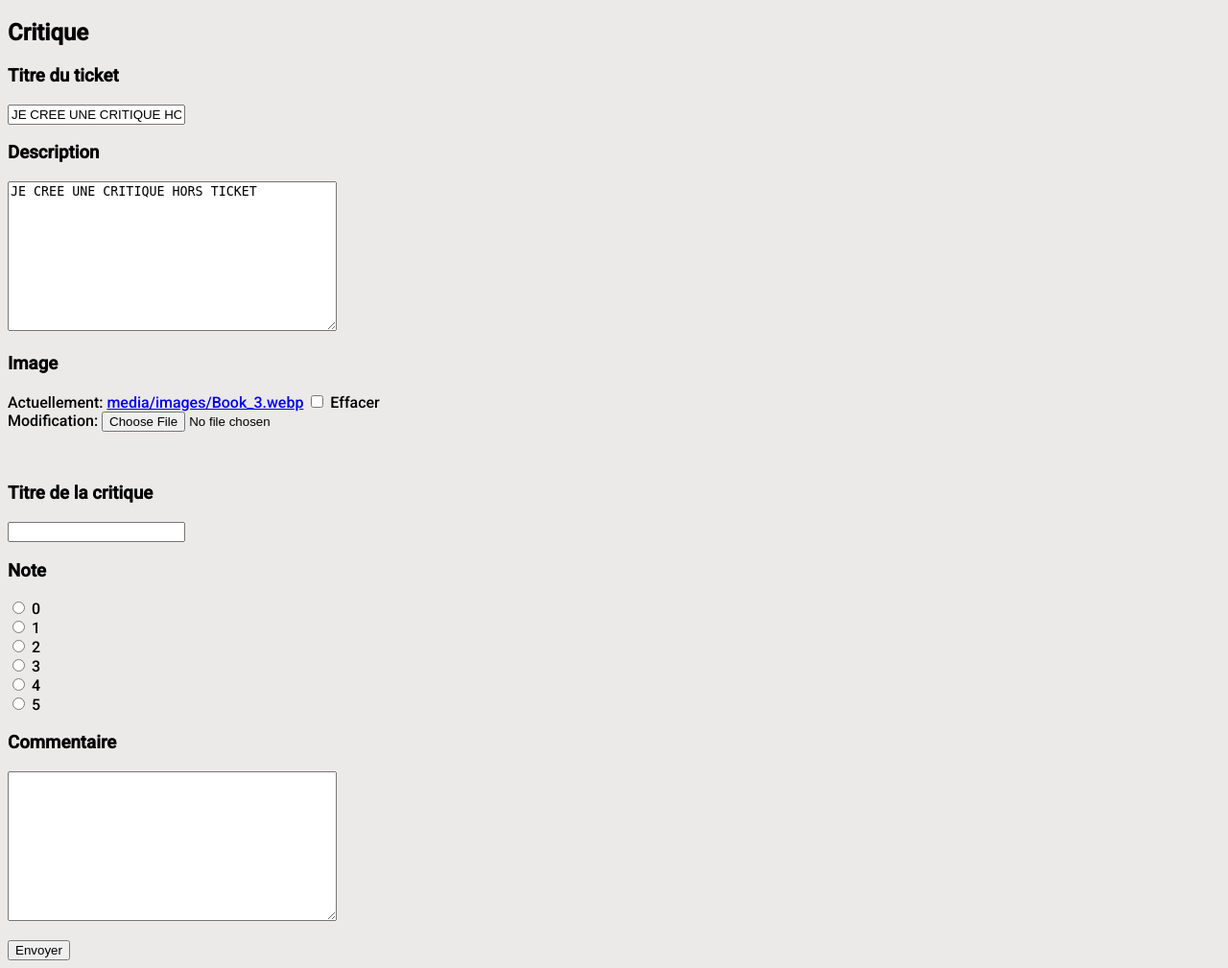
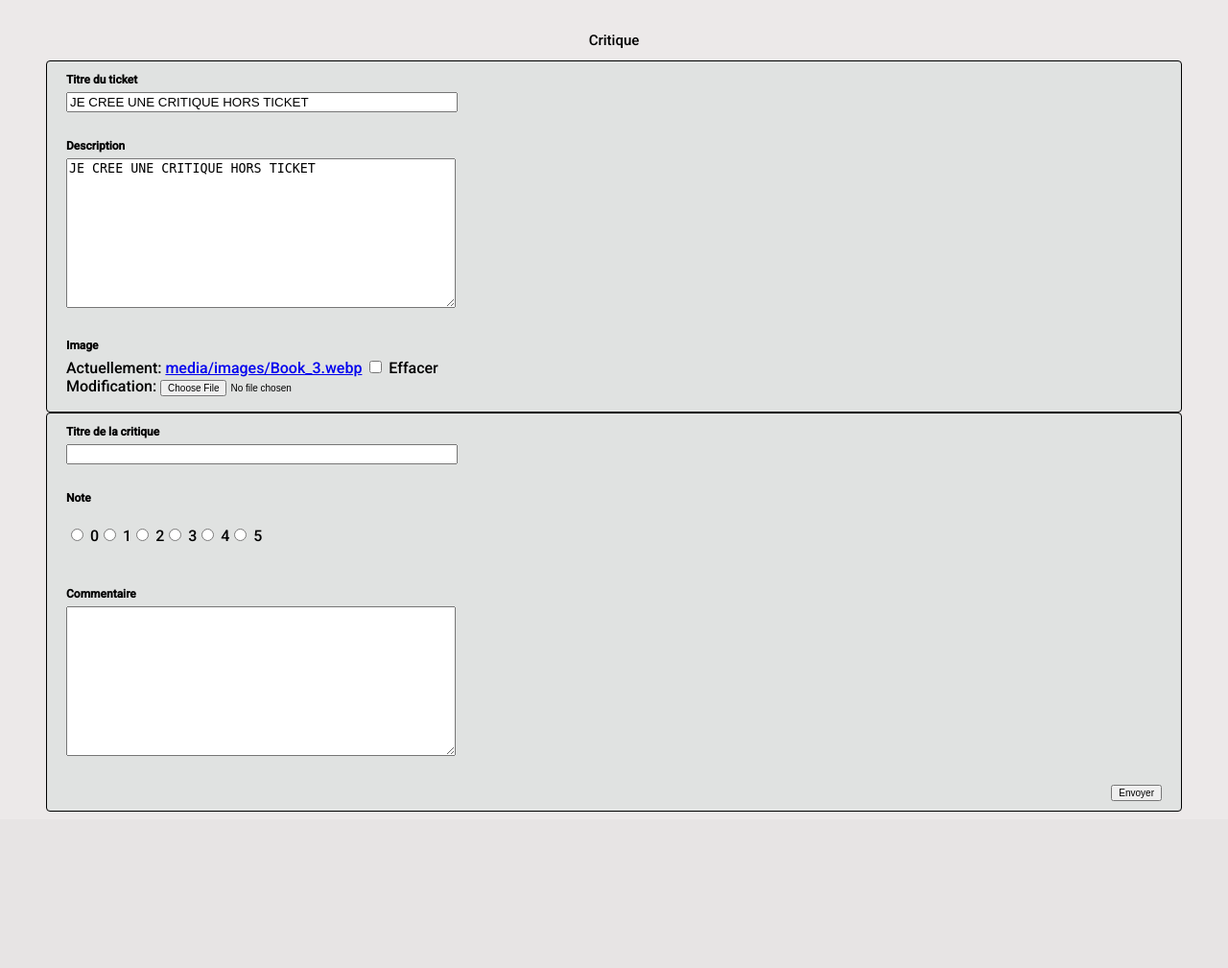
Before and after one commit to TrkSdi/P09_OC_LITReview_Django, a Django app: page /feed/ticket/8/ in a window 1280 px wide. Shown: the part 46-1055 px from the top of the page at 96% size. After the commit the page ends 892 px from the top, so only its background shows below. Run offline with Django 4.2, Linux system fonts and the light colour scheme; a user stored in the database is signed in; data comes from the database, SQL or seed files in the repository.

Commit message:
ticket review css

```diff
--- a/src/website/static/css/ticket-review.css
+++ b/src/website/static/css/ticket-review.css
@@ -0,0 +1,46 @@
+h3 {
+    font-size: 12px;
+    margin-bottom: -10px;
+}
+
+h2 {
+    font-weight: 500;
+    font-size: 15px;
+    text-align: center;
+    padding-top: 20px;
+}
+
+.ticket, .review {
+    display: flex;
+    flex-direction: column;
+    background-color: rgb(224, 226, 225);
+    margin-left: 40px;
+    margin-right: 40px;
+    padding-left: 20px;
+    padding-right: auto;
+    border: 0.5px solid black;
+    border-radius: 4px;
+}
+
+#id_rating {
+    display: flex;
+    flex-direction: row;
+
+}
+
+.ticket-btn-1 {
+    display: flex;
+    font-size: 10px;
+    margin-top: 10px;
+    margin-bottom: 10px;
+    margin-right: 20px;
+    margin-left: auto;
+}
+
+#id_image {
+    font-size: 10px;
+}
+
+#id_title, #id_description, #id_headline, #id_body  {
+    width: 400px ;
+}
--- a/src/website/templates/review.html
+++ b/src/website/templates/review.html
@@ -11,7 +11,7 @@
                 <h2>Créer une critique</h2>
                 <form method="POST" enctype='multipart/form-data'>
                     {% csrf_token %}
-                            {% include 'snippets/create-review-snippets.html' %}
+                    {% include 'snippets/create-review-snippets.html' %}
 
                 </form>
 
--- a/src/website/templates/snippets/ticket-review-snippet.html
+++ b/src/website/templates/snippets/ticket-review-snippet.html
@@ -1,3 +1,5 @@
+
+<div class="ticket">
     <h3>Titre du ticket</h3>
         <p>{{ ticket_form.title }}</p>
     <h3>Description</h3>
@@ -5,9 +7,13 @@
     <h3>Image</h3>
         <p>{{ ticket_form.image }}</p>
         <img src="{{ ticket_form.image.url }}" alt="">
+</div>
+<div class="review">
     <h3>Titre de la critique</h3>
         <p>{{ review_form.headline }}</p>
     <h3>Note</h3>
         <p>{{ review_form.rating }}</p>
     <h3>Commentaire</h3>
         <p>{{ review_form.body }}</p>
+    <input type="submit" value="Envoyer" class="ticket-btn-1">
+</div>
--- a/src/website/templates/ticket-review.html
+++ b/src/website/templates/ticket-review.html
@@ -1,5 +1,6 @@
 {% extends 'base.html'%}
-
+{% load static %}
+{% block css %}<link rel="stylesheet" href="{% static 'css/ticket-review.css' %}">{% endblock %}
 {% block title %}<title>Critique ticket</title>{% endblock %}
 
 
@@ -15,8 +16,6 @@
             <form method="POST" enctype="multipart/form-data">
                 {% csrf_token %}
                     {% include 'snippets/ticket-review-snippet.html' %}
-                <input type="submit" value="Envoyer">
-
             </form>
         </div>
     </div>
```
Lines whose indentation alone changed are shown as unchanged.
